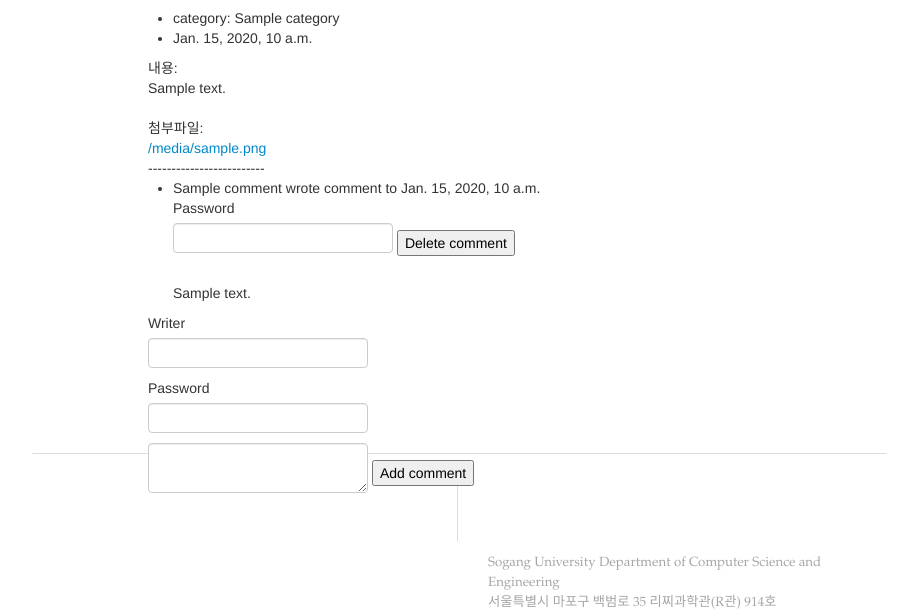
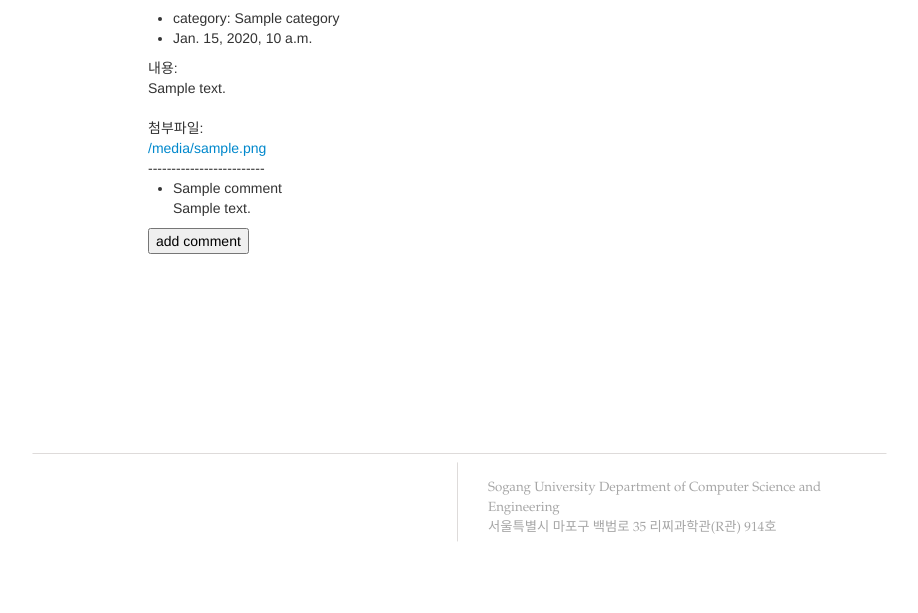
Before and after one commit to safariworld/cspclabWeb, a Django app: template templates/read.html in a window 1280 px wide. Shown: the part 241-854 px from the top of the page, without its empty margins (182-1100 px from the left). After the commit the page ends 783 px from the top, so only its background shows below. Run offline with Django 3.2, Linux system fonts and the light colour scheme; the template is opened without the code that fills it: most values are stand-ins (such as "Sample title", 1, 10 or a date in 2020); some libraries are stand-ins or nearby versions; some web fonts are replaced.

Commit message:
comment's model is modified.

```diff
--- a/board/models.py
+++ b/board/models.py
@@ -22,8 +22,6 @@
 
 
 class CommentsModel( models.Model ):
-    name = models.CharField(max_length = 20, null = False)
-    password = models.CharField(max_length = 32, null = False)
     content = models.TextField(max_length = 2000, null = False)
     createdDate = models.DateTimeField(auto_now = True)
     writingEntry = models.ForeignKey( WritingEntries )
--- a/templates/comment_form.html
+++ b/templates/comment_form.html
@@ -1,12 +1,8 @@
-<form method="post" action ="/blog/add/comment/">
+<form method="post" action ="/board/write_comment/">
 <input type="hidden" name="entry_id" value="{{current_entry.id}}" />
 
-<label for="name">Writer</label>
+<label for="name">writer</label>
 <input type="text" id="name" name="name" value="" />
-
-<label for="password">Password</label>
-<input type="password" id="password" name="password" value="" />
-</br>
 <textarea id="content" name="content"></textarea>
 <input type="submit" value="Add comment" />
 </form>
--- a/templates/comments.html
+++ b/templates/comments.html
@@ -1,17 +1,7 @@
 {% if comments|length %}
 <ul>
 {% for comment in comments %}
-    <li>{{comment.name}} wrote comment to {{comment.updatedDate}}
-
-    <form method="post" action="/blog/delete/comment/">
-
-        <label for="password">Password</label>
-        <input type="password" id = "password" name="password" value="" />
-        <input type="hidden" id="cmt_entry" name="cmt_entry" vlaue="{{comment.id}}" />
-        <input type="hidden" id="wrt_entry" name="wrt_entry" value="{{current_entry.id}}" />
-        <input type="submit" value="Delete comment" />
-    </form>
-
+    <li>{{comment.name}}
     <p>{{comment.content}}</p></li>
 {% endfor %}
 </ul>
--- a/templates/read.html
+++ b/templates/read.html
@@ -14,6 +14,22 @@
 -------------------------<br>
 <div>
     {% include 'comments.html' %}
-    {% include 'comment_form.html' %}
+    <form action="" method="post">{% csrf_token %}
+    {% for field in form %}
+    <dl>
+        <dt>
+        <label>
+            {{ field.label_tag }}
+        </label>
+        <dd>
+        {{ field }}
+        {% for error in field.errors %}
+         {{ error }}
+        {% endfor %}
+        </dd>
+    </dl>
+    {% endfor %}
+    <input type="submit" value="add comment"/>
+    </form>
 </div>
 {% endblock %}
```
Also changed, not shown: board/forms.py (+6 -1 lines), board/views.py (+4 -3 lines).
